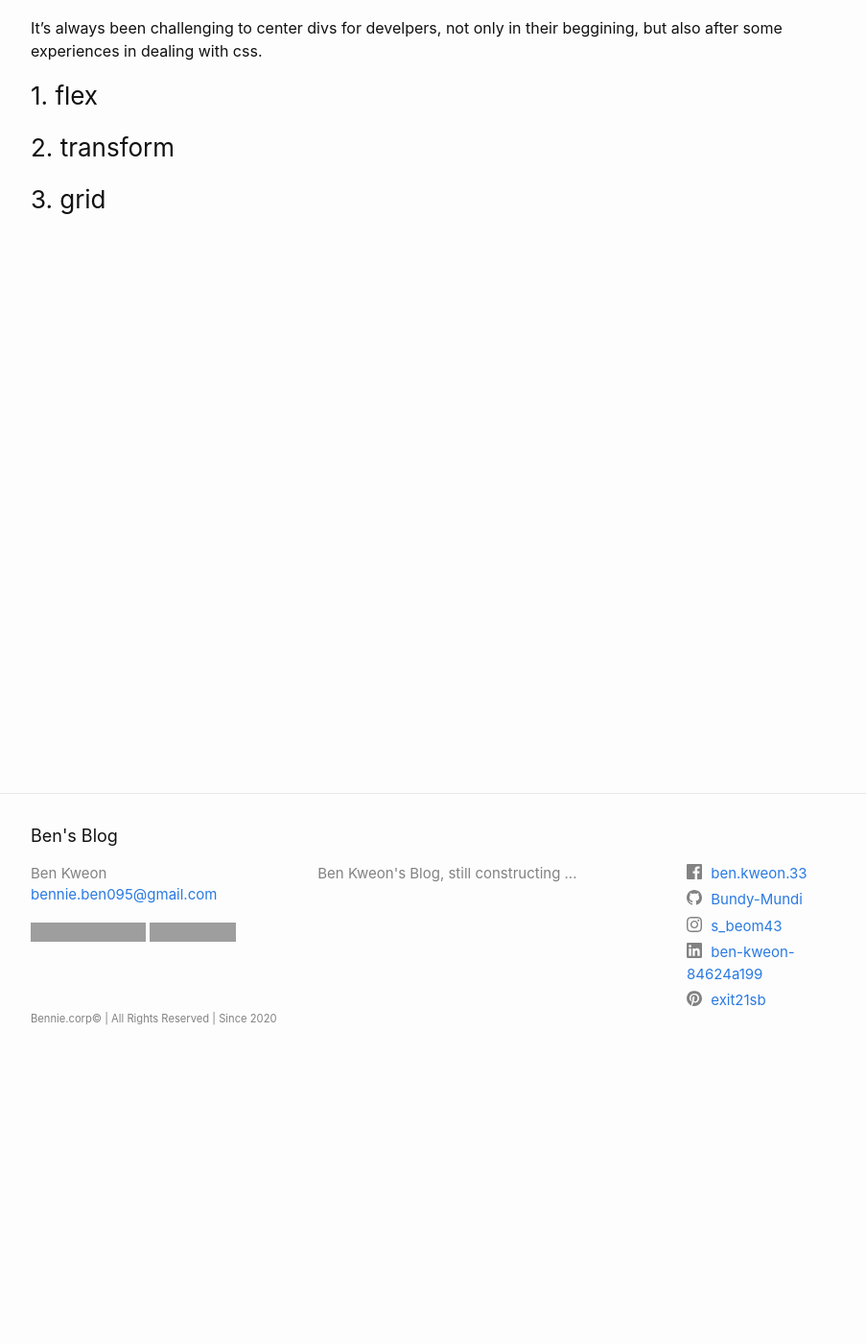
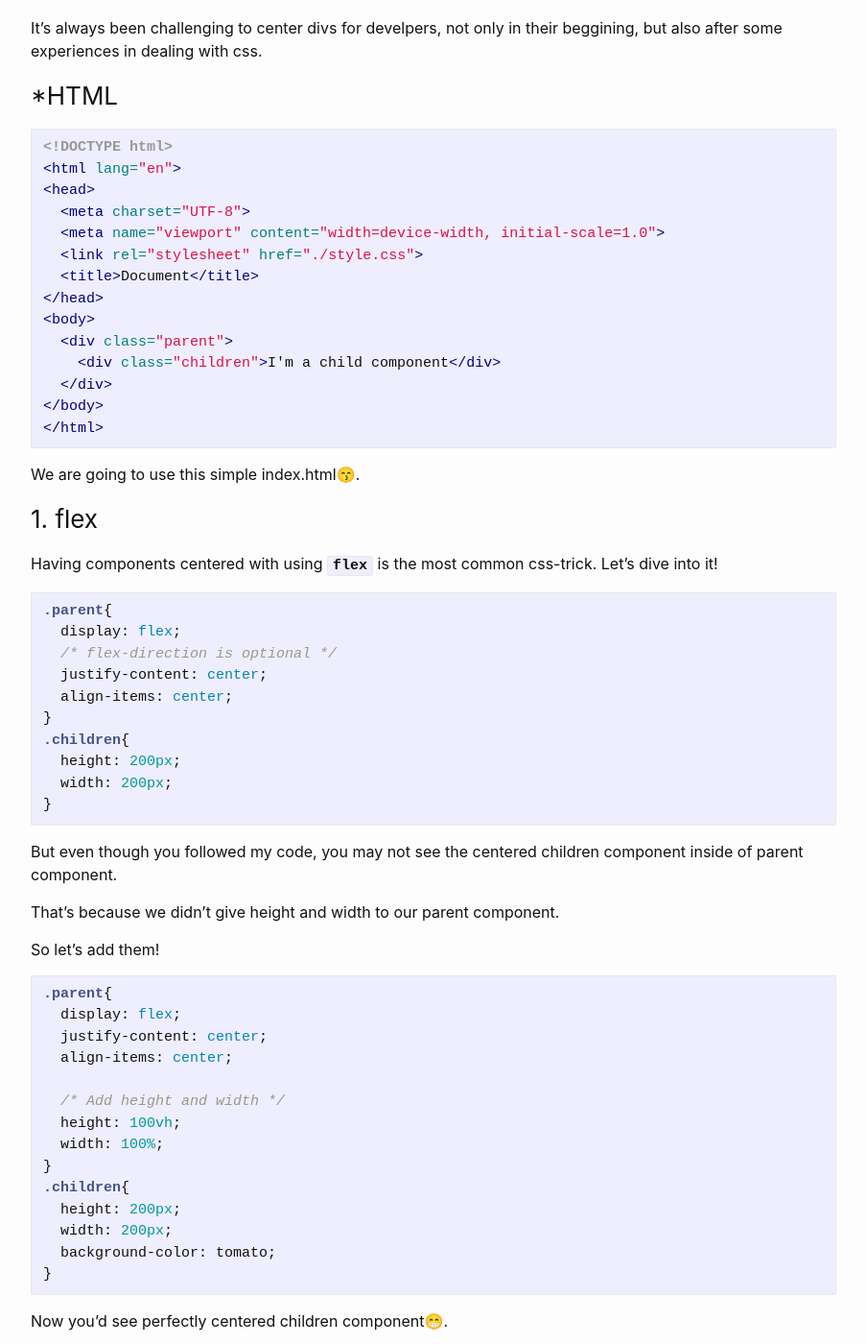
Before and after one commit to Bundy-Mundi/ben, a Jekyll site: the page built from docs/categories/tech/css/_posts/2020-08-19-how_to_center.markdown, in a window 1280 px wide and 1400 px high, scrolled down 270 px. Shown: the whole window at 96% size, without its empty margins (188-1091 px from the left). Built offline with Jekyll 4.4.1, drawn with Linux system fonts in a browser that asks for light colours; nearby versions of some CDN libraries; some of the changed text lies outside the part shown; grey boxes are pictures that could not be loaded.

Commit message:
Update 2020-08-19-how_to_center.markdown

````diff
--- a/docs/categories/tech/css/_posts/2020-08-19-how_to_center.markdown
+++ b/docs/categories/tech/css/_posts/2020-08-19-how_to_center.markdown
@@ -11,10 +11,133 @@ sub_category: css
 
 It's always been challenging to center divs for develpers, not only in their beggining, but also after some experiences in dealing with css.
 
+### *HTML
 
+```html
+<!DOCTYPE html>
+<html lang="en">
+<head>
+  <meta charset="UTF-8">
+  <meta name="viewport" content="width=device-width, initial-scale=1.0">
+  <link rel="stylesheet" href="./style.css">
+  <title>Document</title>
+</head>
+<body>
+  <div class="parent">
+    <div class="children">I'm a child component</div>
+  </div>
+</body>
+</html>
+```
+
+We are going to use this simple index.html😙.
 
 ### 1. flex
 
+Having components centered with using **``flex``** is the most common css-trick. Let's dive into it!
+
+```css
+.parent{
+  display: flex;
+  /* flex-direction is optional */
+  justify-content: center;
+  align-items: center;
+}
+.children{
+  height: 200px;
+  width: 200px;
+}
+```
+
+But even though you followed my code, you may not see the centered children component inside of parent component.
+
+That's because we didn't give height and width to our parent component.
+
+So let's add them!
+
+```css
+.parent{
+  display: flex;
+  justify-content: center;
+  align-items: center;
+
+  /* Add height and width */
+  height: 100vh;
+  width: 100%;
+}
+.children{
+  height: 200px;
+  width: 200px;
+  background-color: tomato;
+}
+```
+
+Now you'd see perfectly centered children component😁.
+
 ### 2. transform
 
+There is another way that you can accomplish this task with using **``position``** property.
+
+This is the trick that I'd love to use whenever I need to deal with z-index with components, because this allows me to center components with using **``position: absolute;``** property.
+
+```css
+.parent{
+  height: 100vh;
+  width: 100%;
+  position: relative;
+}
+.children{
+   height: 200px;
+   width: 200px;
+   background-color: tomato;
+
+   /* From here */
+   position: absolute;
+   top: 50%;
+   left:50%;
+}
+```
+
+But then you'd see that it's slightly off from center😥.
+
+Let's add **``transform: translate(<X>, <Y>);``** property to do a little bit of trick!
+
+```css
+.children{
+   height: 200px;
+   width: 200px;
+   background-color: tomato;
+
+   /* From here */
+   position: absolute;
+   top: 50%;
+   left:50%;
+   transform: translate(-50%, -50%);
+}
+```
+Now you can see centered div😁.
+
 ### 3. grid
+
+Centering components with using **``grid``** property is quite new, but really strong. I'm pretty sure you all going to love it!
+
+
+```css
+.parent{
+  height: 100vh;
+  width: 100%;
+
+  /* From here */
+  display: grid;
+  place-items: center;
+}
+.children{
+   height: 200px;
+   width: 200px;
+   background-color: tomato;
+}
+```
+
+It's so powerful and simple that we can just center items with only two lines of codes!
+
+### Conclusion
````
